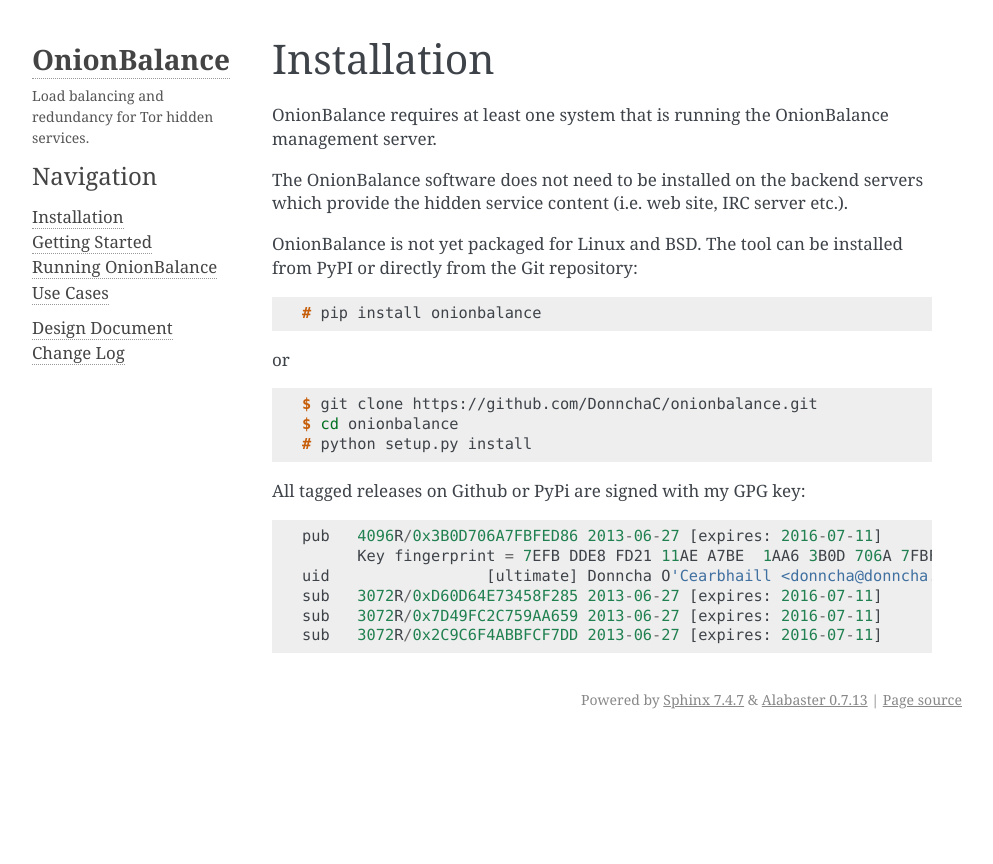
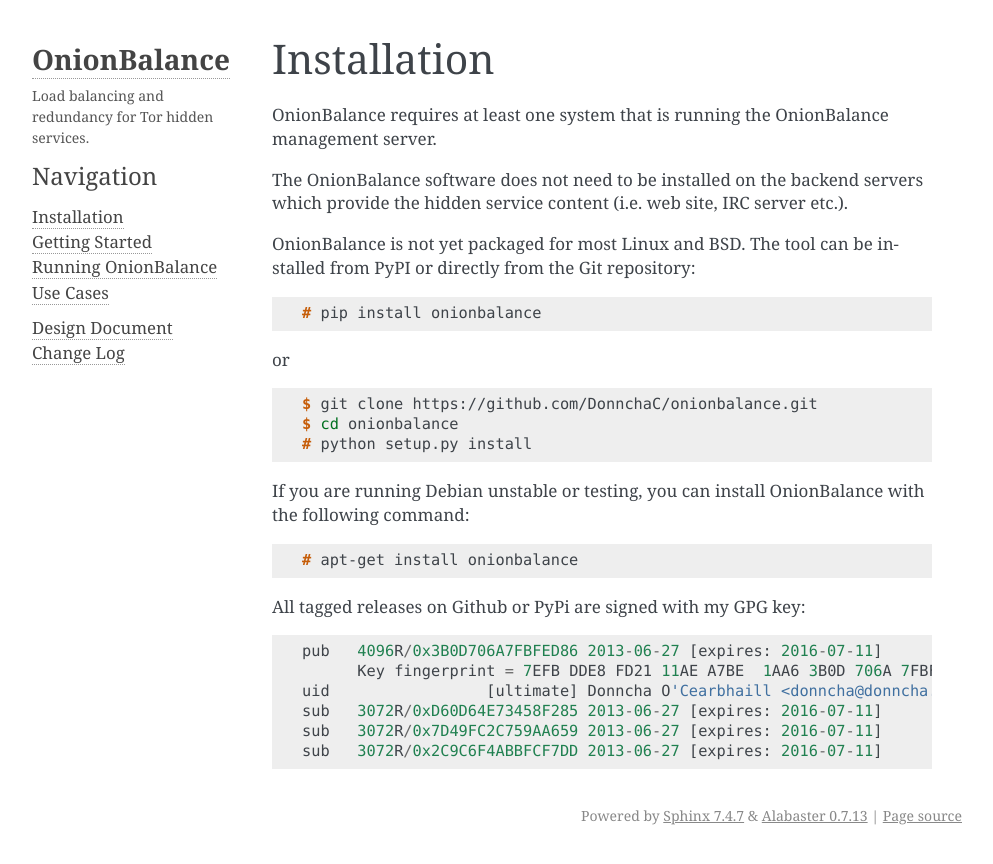
Before and after one commit to DonnchaC/onionbalance, a Sphinx documentation site: the page built from docs/installation.rst, in a window 1280 px wide. Shown: the top 864 px of the page, without its empty margins (148-1141 px from the left). Built offline with Sphinx 7.4.7, drawn with Linux system fonts in a browser that asks for light colours.

Commit message:
Add instructions for the Debian package

```diff
--- a/docs/installation.rst
+++ b/docs/installation.rst
@@ -8,7 +8,7 @@
 backend servers which provide the hidden service content (i.e. web site,
 IRC server etc.).
 
-OnionBalance is not yet packaged for Linux and BSD. The tool can be
+OnionBalance is not yet packaged for most Linux and BSD. The tool can be
 installed from PyPI or directly from the Git repository:
 
 .. code-block:: console
@@ -23,6 +23,14 @@
     $ cd onionbalance
     # python setup.py install
 
+If you are running Debian unstable or testing, you can install OnionBalance
+with the following command:
+
+.. code-block:: console
+
+   # apt-get install onionbalance
+
+
 All tagged releases on Github or PyPi are signed with my GPG key:
 
 ::
```
